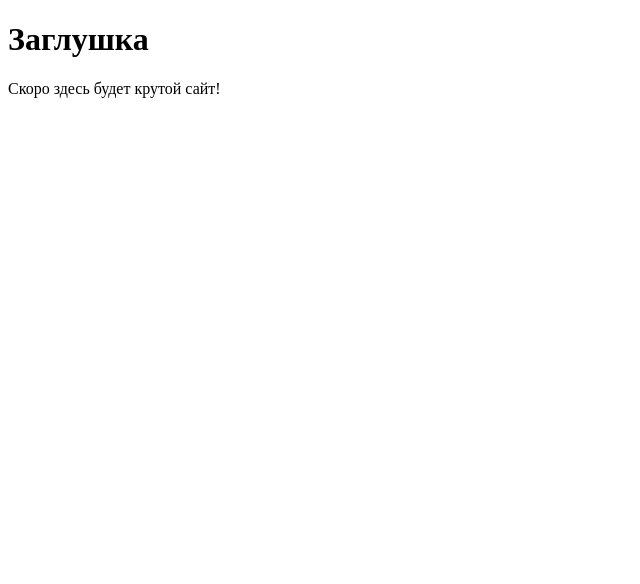
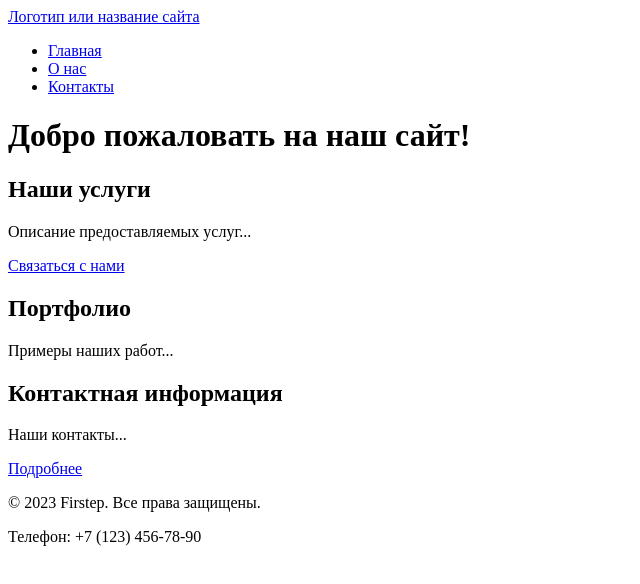
Before and after one commit to Rithmer/my-education-project, a plain HTML site: page index.html in a window 1280 px wide. Shown: the whole page, without its empty margins (0-640 px from the left). Drawn offline with Linux system fonts and the light colour scheme.

Commit message:
feat: add multi-page structure with semantics, nav and anchors

```diff
--- a/index.html
+++ b/index.html
@@ -1,13 +1,43 @@
 <!DOCTYPE html>
 <html lang="ru">
 <head>
-<meta charset="UTF-8">
-<meta name="viewport" content="width=device-width, initial-scale=1.0">
-<title>Мой первый проект</title>
-<link rel="icon" href="../assets/favicon.ico" type="image/x-icon">
+    <meta charset="UTF-8">
+    <meta name="viewport" content="width=device-width, initial-scale=1.0">
+    <title>Главная - Firstep</title>
+    <meta name="description" content="Краткое описание главной страницы вашего сайта">
+    <link rel="icon" href="assets/favicon.ico" type="image/x-icon">
 </head>
 <body>
-<h1>Заглушка</h1>
-<p>Скоро здесь будет крутой сайт!</p>
+    <header>
+        <a href="/">Логотип или название сайта</a>
+        <nav>
+            <ul>
+                <li><a href="index.html">Главная</a></li>
+                <li><a href="about.html">О нас</a></li>
+                <li><a href="contacts.html">Контакты</a></li>
+            </ul>
+        </nav>
+    </header>
+    <main>
+        <h1>Добро пожаловать на наш сайт!</h1>
+        <section id="services">
+            <h2>Наши услуги</h2>
+            <p>Описание предоставляемых услуг...</p>
+            <a href="#contacts">Связаться с нами</a>
+        </section>
+        <section id="portfolio">
+            <h2>Портфолио</h2>
+            <p>Примеры наших работ...</p>
+        </section>
+        <section id="contacts">
+            <h2>Контактная информация</h2>
+            <p>Наши контакты...</p>
+            <a href="contacts.html">Подробнее</a>
+        </section>
+    </main>
+    <footer>
+        <p>&copy; 2023 Firstep. Все права защищены.</p>
+        <p>Телефон: +7 (123) 456-78-90</p>
+    </footer>
 </body>
 </html>
```
Also changed, not shown: about.html (added, +41 -0 lines), contacts.html (added, +39 -0 lines).
